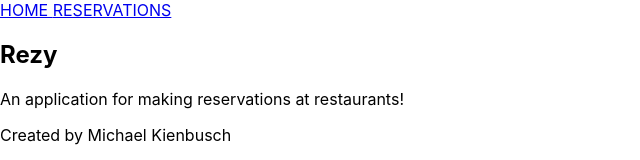
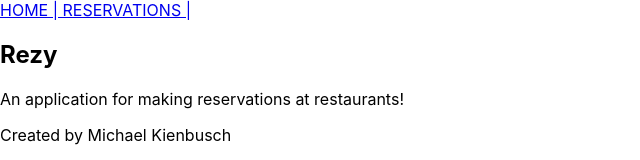
Before and after one commit to mkienbus/rezy-frontend, a React (Create React App) app: page /about in a window 1280 px wide. Shown: the top 160 px of the page, without its empty margins (0-640 px from the left). Built offline with nearby package versions, Linux system fonts and the light colour scheme.

Commit message:
starting to implement MUI Grid for restaurants list

```diff
--- a/package.json
+++ b/package.json
@@ -10,6 +10,7 @@
     "@emotion/react": "^11.8.2",
     "@emotion/styled": "^11.8.1",
     "@mui/material": "^5.5.3",
+    "@mui/x-data-grid": "^5.8.0",
     "@reduxjs/toolkit": "^1.8.0",
     "@testing-library/jest-dom": "^5.16.2",
     "@testing-library/react": "^12.1.3",
--- a/src/components/Restaurants.js
+++ b/src/components/Restaurants.js
@@ -1,6 +1,9 @@
 import React from "react";
+import { useGetAllRestaurantsQuery } from "../slices/restaurantSlice";
+
 import RestaurantCard from "./cards/RestaurantCard";
-import { useGetAllRestaurantsQuery } from "../slices/restaurantSlice";
+import Nav from "./tools/Nav";
+
 
 function Restaurants({user}){
 
@@ -10,7 +13,6 @@ function Restaurants({user}){
     return(
         <>
             <div>
-
                 <h3>Select a restaurant to make a reservation:</h3>
                 <h3>Add filter or search function here</h3>
                 {isLoading && <h2>...loading</h2>}
--- a/src/components/cards/RestaurantCard.js
+++ b/src/components/cards/RestaurantCard.js
@@ -1,6 +1,6 @@
 import React from "react";
 import ReservationModal from "../modals/ReservationModal";
-//import Button from '@mui/material/Button';
+import RestaurantGrid from "../table/RestaurantGrid";
 
 function RestaurantCard({user, restaurant, error, isLoading, isSuccess}){
 
@@ -11,6 +11,7 @@ function RestaurantCard({user, restaurant, error, isLoading, isSuccess}){
                 {error && <h2>Something went wrong</h2>}
                 {isSuccess &&
                 <div>
+                    {/* <RestaurantGrid /> */}
                     {console.log(restaurant)}
                     {restaurant.name}
                     <br></br>
--- /dev/null
+++ b/src/components/table/RestaurantGrid.js
@@ -0,0 +1,28 @@
+import React from "react";
+import { DataGrid } from '@mui/x-data-grid';
+import RestaurantCard from "../cards/RestaurantCard";
+
+function RestaurantGrid(){
+
+  const columns = [
+    { field: 'id', headerName: 'ID' },
+    { field: 'name', headerName: 'Restaurant Name', width: 300 },
+    { field: 'address', headerName: 'Address', width: 600 }
+  ]
+
+
+
+    return(
+        <>
+        <div style={{ height: 700, width: '100%' }}>
+          <DataGrid
+            rows={< RestaurantCard />}
+            columns={columns}
+            pageSize={12}
+          />
+        </div>
+        </>
+    )
+}
+
+export default RestaurantGrid;
--- a/src/components/tools/Nav.js
+++ b/src/components/tools/Nav.js
@@ -7,8 +7,9 @@ function Nav(){
     return(
 
         <nav>
-            <Link to = "/">HOME  </Link>
-            <Link to = "/reservations">RESERVATIONS  </Link>
+            <Link to = "/">HOME  |</Link>
+            {/* <Link to = "/restaurants">  RESTAURANTS  |</Link> */}
+            <Link to = "/reservations">  RESERVATIONS  |</Link>
         </nav>
     )
 }
--- a/src/index.js
+++ b/src/index.js
@@ -3,8 +3,9 @@ import ReactDOM from 'react-dom';
 import { Provider } from 'react-redux';
 import { BrowserRouter, Routes, Route } from 'react-router-dom';
 
-import store from './store'
+import store from './store';
 import Reservations from './components/Reservations';
+import Restaurants from './components/Restaurants';
 import App from './App';
 import About from './components/About';
 
@@ -21,6 +22,7 @@ ReactDOM.render(
           <Route path="/" element={<App />} />
           <Route path = "reservations" element = {<Reservations />} />
           <Route path = "about" element = {<About />} />
+          <Route path = "restaurants" element = {<Restaurants />} />
       </Routes>
     </BrowserRouter>
   </Provider>,
```
Also changed, not shown: 1 other file (tests, documents, lock files or other folders).
